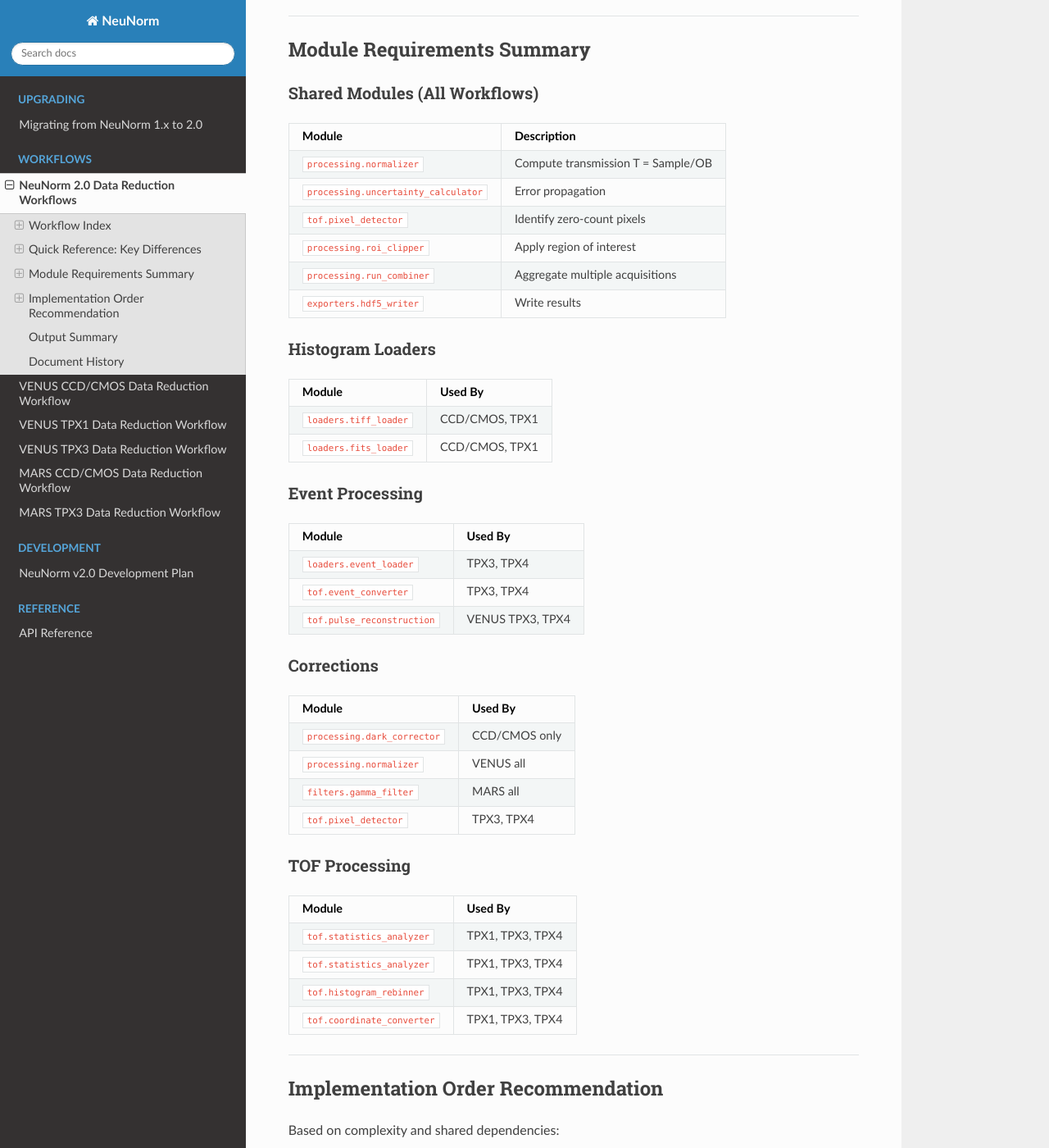
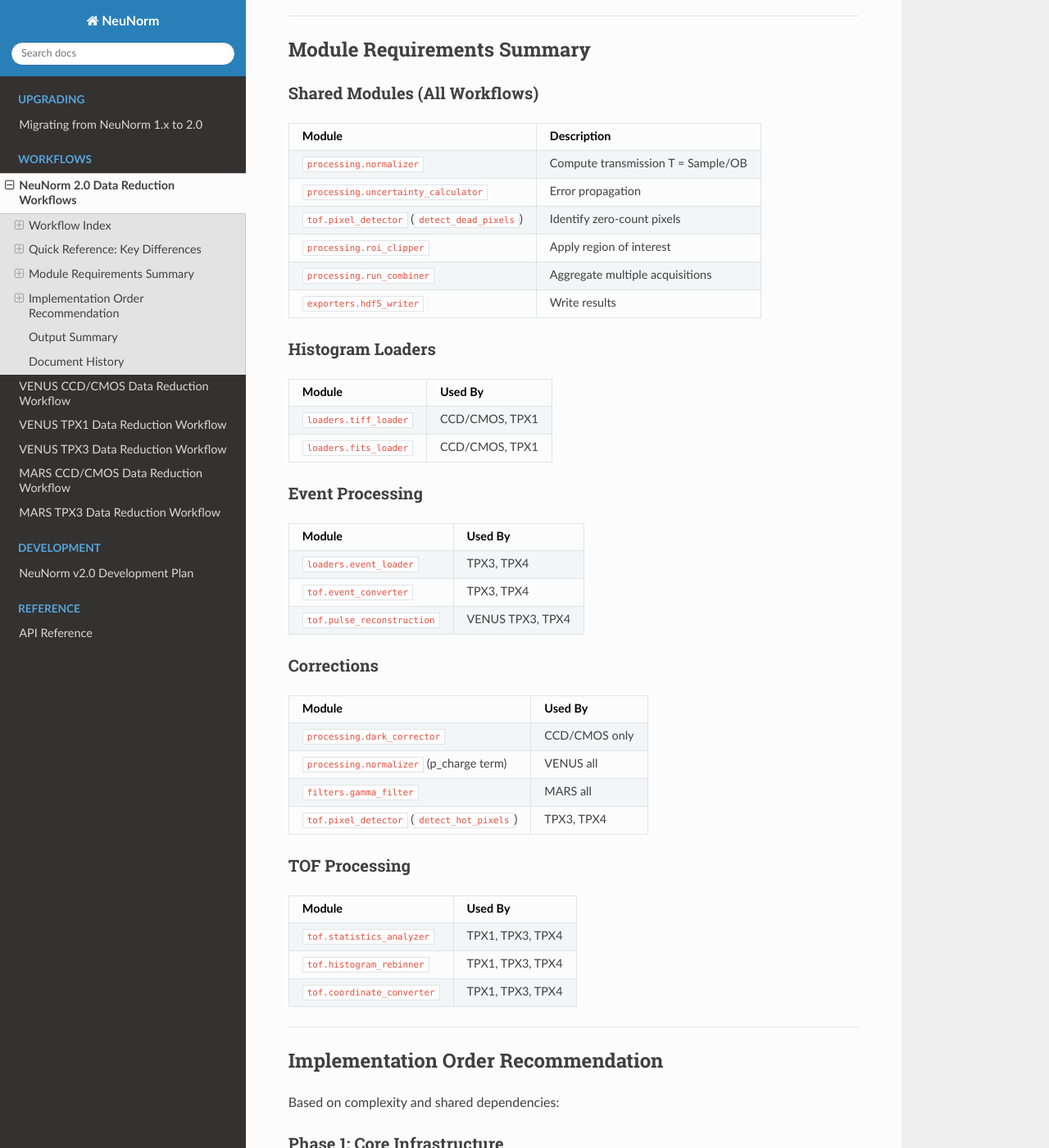
Before and after one commit to ornlneutronimaging/NeuNorm, a Sphinx documentation site: the page built from docs/workflows/README.md, in a window 1280 px wide and 1400 px high, scrolled down 1302 px. Shown: the whole window at 82% size. Built offline with Sphinx 7.4.7 and the Read the Docs theme 3.1.0, drawn with Linux system fonts in a browser that asks for light colours; the version number is read from the project's files by our own code.

Commit message:
docs(reference): address dual-family + Copilot review on #168
- workflows/README.md module table: disambiguate the two tof.pixel_detector
  rows by function (detect_dead_pixels [all] vs detect_hot_pixels [TPX3]) so the
  Used-By column is accurate; label the Corrections processing.normalizer row as
  the p_charge term; merge the duplicate tof.statistics_analyzer row left by the
  binning_recommender rename
- venus_tpx3.md: mermaid Output nodes Transmission/Uncertainty 4D -> 3D (event +
  histogram), matching the shipped 3D pipelines and the doc's own prose/tables
- venus_tpx3.md: drop the notional loaders.pulse_loader row (no such module;
  DAQ loading is metadata_loader/event_loader, pulse assignment is
  tof.pulse_reconstruction)

Verified: pixi run build-docs (sphinx -W) build succeeded, pre-commit clean.

Assisted-With: Claude Opus 4.8 <noreply@anthropic.com>

```diff
--- a/docs/workflows/README.md
+++ b/docs/workflows/README.md
@@ -55,7 +55,7 @@ This directory contains detector-centric data reduction workflows for scoping Ne
 |--------|-------------|
 | `processing.normalizer` | Compute transmission T = Sample/OB |
 | `processing.uncertainty_calculator` | Error propagation |
-| `tof.pixel_detector` | Identify zero-count pixels |
+| `tof.pixel_detector` (`detect_dead_pixels`) | Identify zero-count pixels |
 | `processing.roi_clipper` | Apply region of interest |
 | `processing.run_combiner` | Aggregate multiple acquisitions |
 | `exporters.hdf5_writer` | Write results |
@@ -80,15 +80,14 @@ This directory contains detector-centric data reduction workflows for scoping Ne
 | Module | Used By |
 |--------|---------|
 | `processing.dark_corrector` | CCD/CMOS only |
-| `processing.normalizer` | VENUS all |
+| `processing.normalizer` (p_charge term) | VENUS all |
 | `filters.gamma_filter` | MARS all |
-| `tof.pixel_detector` | TPX3, TPX4 |
+| `tof.pixel_detector` (`detect_hot_pixels`) | TPX3, TPX4 |
 
 ### TOF Processing
 
 | Module | Used By |
 |--------|---------|
-| `tof.statistics_analyzer` | TPX1, TPX3, TPX4 |
 | `tof.statistics_analyzer` | TPX1, TPX3, TPX4 |
 | `tof.histogram_rebinner` | TPX1, TPX3, TPX4 |
 | `tof.coordinate_converter` | TPX1, TPX3, TPX4 |
```
Also changed, not shown: docs/workflows/venus_tpx3.md (+4 -5 lines).
